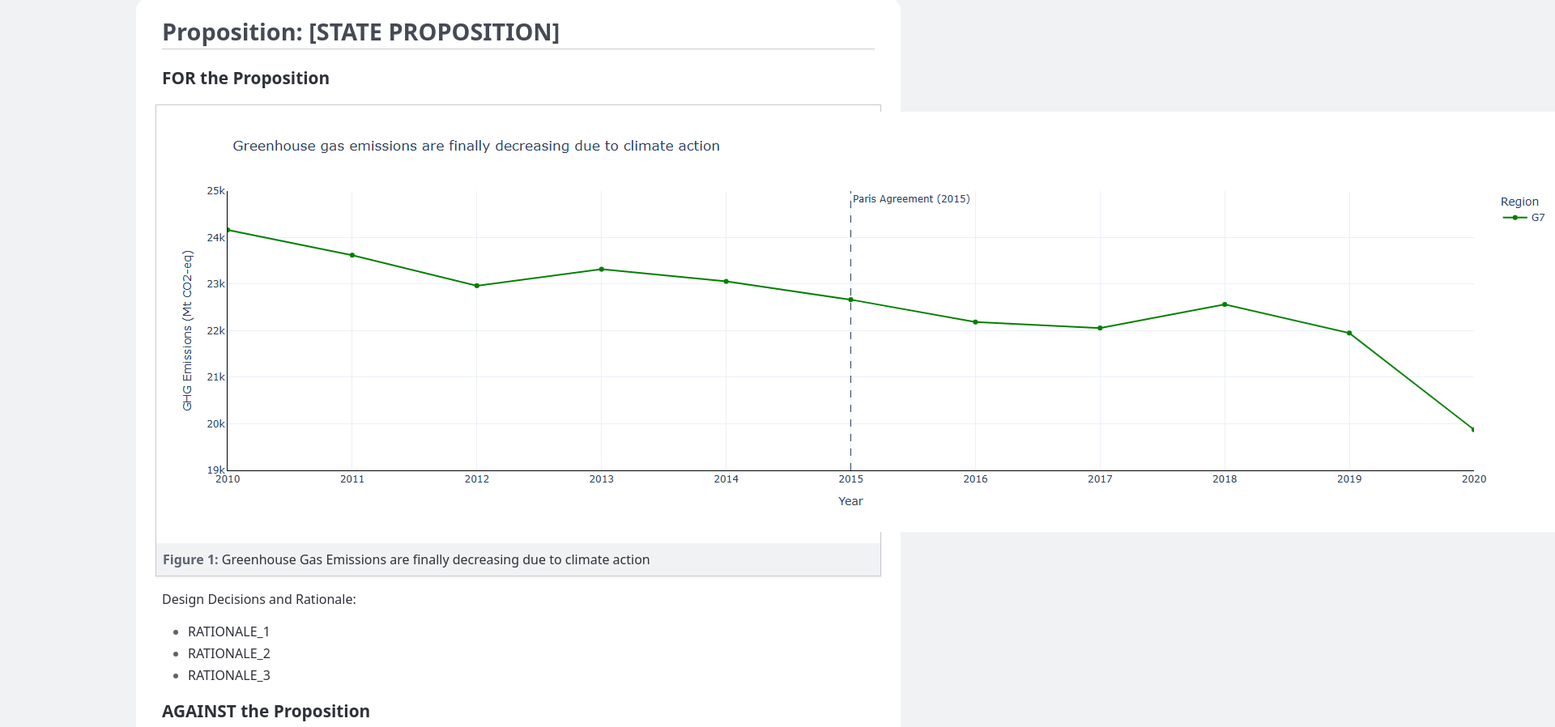
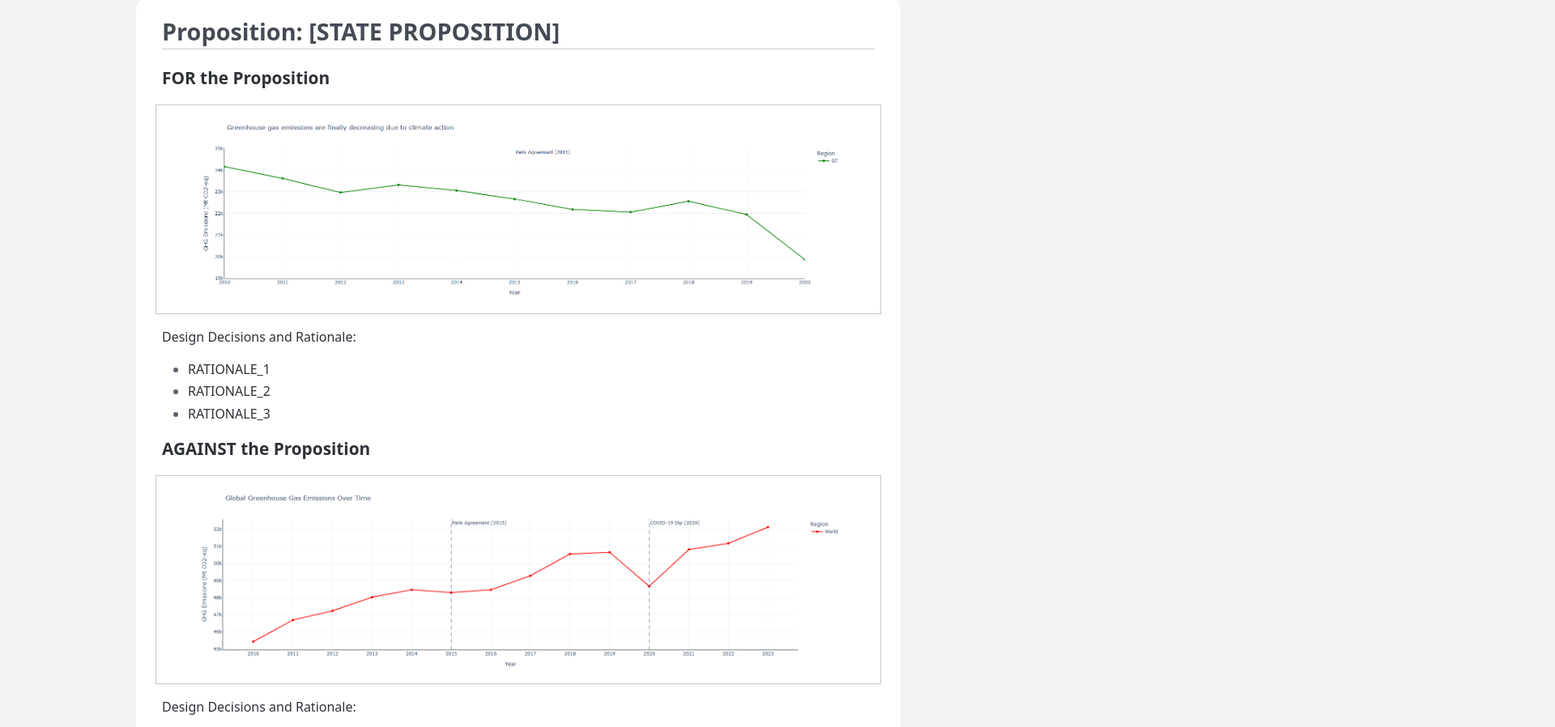
Before and after one commit to Kalberhe/DSC106-Peoject-2, a plain HTML site: page index.html in a window 1280 px wide. Shown: the part 362-1260 px from the top of the page at 81% size, 1920 px wide, since content can reach past the window. Drawn offline with Linux system fonts and the light colour scheme.

Commit message:
adjust image display size and centering

```diff
--- a/index.html
+++ b/index.html
@@ -158,8 +158,8 @@
         <h3>FOR the Proposition</h3>
 
         <figure>
-          <img src="good.png" alt="" />
-          <figcaption> Greenhouse Gas Emissions are finally decreasing due to climate action</figcaption>
+          <img src="good.png" alt="Greenhouse Gas Emissions are finally decreasing due to climate action"
+     style="max-width:800px;width:95%;height:auto;display:block;margin:0 auto;" />
         </figure>
 
         <p>Design Decisions and Rationale:</p>
@@ -175,8 +175,8 @@
         <h3>AGAINST the Proposition</h3>
 
         <figure>
-          <img src="bad.png" alt="" />
-          <figcaption>Global Greenhouse Gas Emissions Over Time </figcaption>
+          <img src="bad.png" alt="Global Greenhouse Gas Emissions Over Time"
+     style="max-width:800px;width:95%;height:auto;display:block;margin:0 auto;" />
         </figure>
 
         <p>Design Decisions and Rationale:</p>
```
